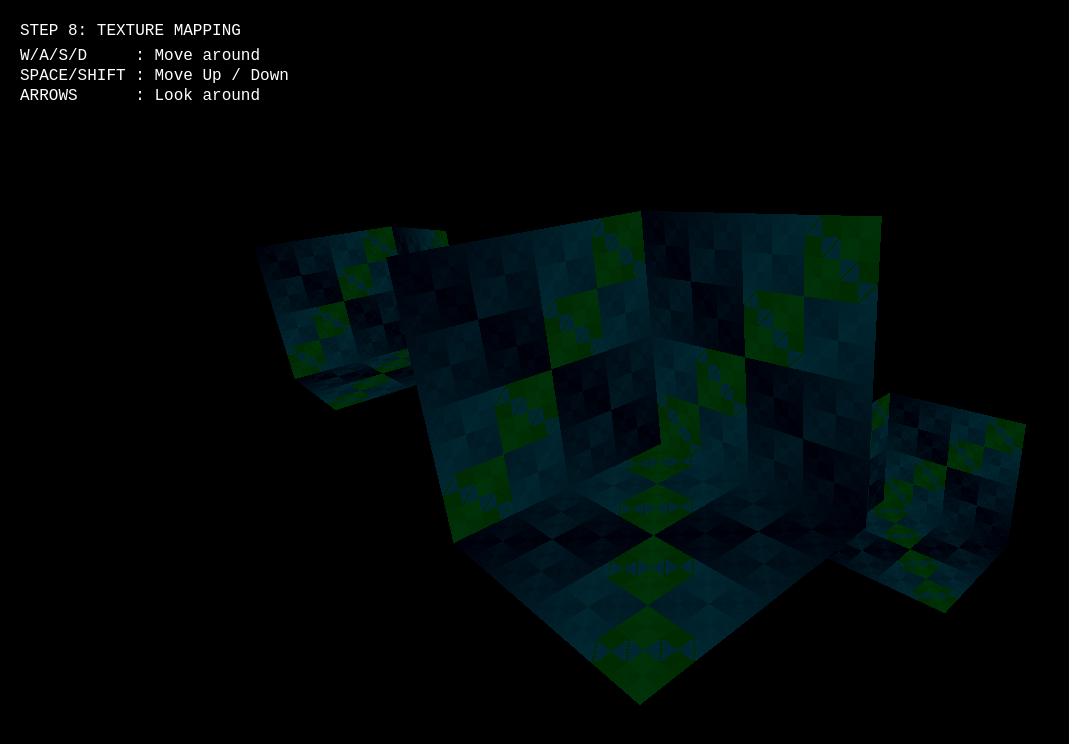
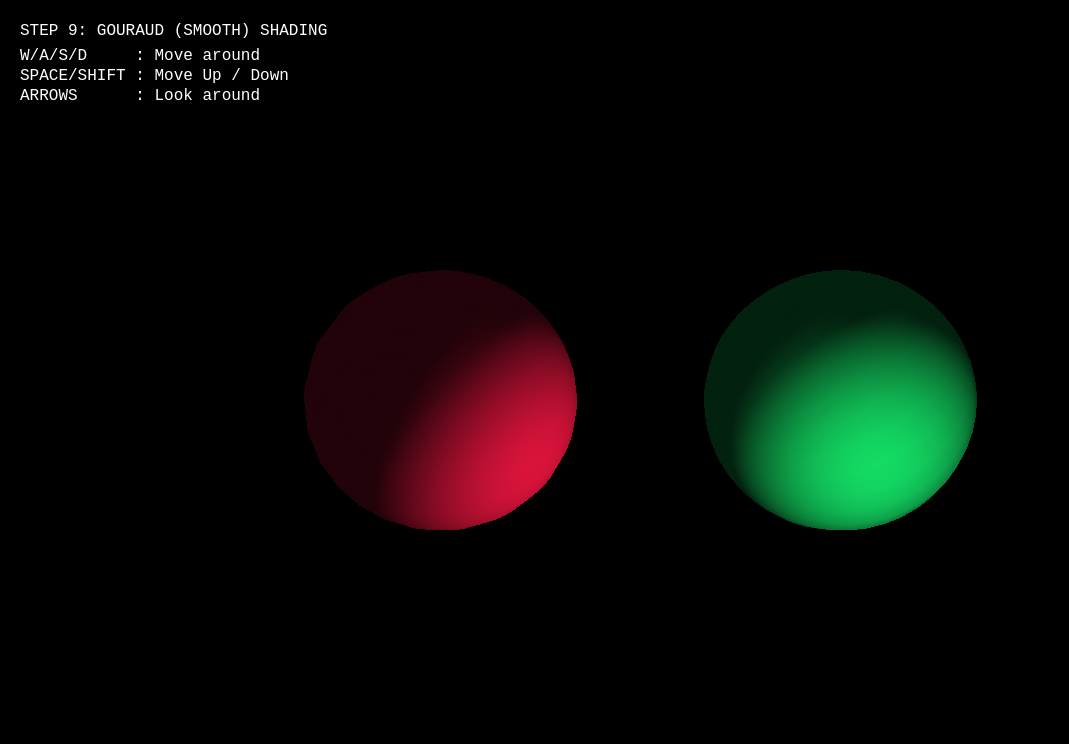
Before and after one commit to SkyPlay-Code/js-graphic-engine, a plain HTML site: page index.html in a window 1280 px wide. Shown: the whole page, without its empty margins (0-1069 px from the left). Drawn offline with Linux system fonts and the light colour scheme; animation ran at ten frames a second.

Commit message:
Step 9: Gouraud Shading & Procedural Geometry

```diff
--- a/index.html
+++ b/index.html
@@ -30,29 +30,12 @@
             zBuffer.fill(Infinity);
         }
 
-        // Little-endian RGBA packing
         function rgb(r, g, b) {
             return (255 << 24) | ((b & 255) << 16) | ((g & 255) << 8) | (r & 255);
         }
 
-        // --- TEXTURE GENERATION (NEW) ---
-        const texWidth = 256;
-        const texHeight = 256;
-        const texture = new Uint32Array(texWidth * texHeight);
-
-        // Generate a procedural XOR retro pattern
-        for (let y = 0; y < texHeight; y++) {
-            for (let x = 0; x < texWidth; x++) {
-                // A classic demo-scene math trick for a cool grid pattern
-                let c = (x ^ y) & 255;
-
-                // Make it a cyan-blueish color
-                texture[y * texWidth + x] = rgb(0, c, c + 50);
-            }
-        }
-
         // --- VECTOR MATH ENGINE ---
-        const sub = (a, b) => [a[0] - b[0], a[1] - b[1], a[2] - b[2]];
+        const sub = (a, b) =>[a[0] - b[0], a[1] - b[1], a[2] - b[2]];
         const dot = (a, b) => a[0] * b[0] + a[1] * b[1] + a[2] * b[2];
         const cross = (a, b) => [
             a[1] * b[2] - a[2] * b[1],
@@ -61,11 +44,12 @@
         ];
         const norm = (a) => {
             let len = Math.sqrt(a[0]*a[0] + a[1]*a[1] + a[2]*a[2]);
-            return len ? [a[0]/len, a[1]/len, a[2]/len] : [0, 0, 0];
+            return len ? [a[0]/len, a[1]/len, a[2]/len] :[0, 0, 0];
         };
 
-        // --- TEXTURE RASTERIZATION (NEW) ---
-        function fillTriangleTextured(x0, y0, z0, u0, v0, x1, y1, z1, u1, v1, x2, y2, z2, u2, v2, intensity) {
+        // --- GOURAUD RASTERIZATION (SMOOTH SHADING) ---
+        // Notice it now takes i0, i1, i2 (Lighting Intensity at each corner)
+        function fillTriangleGouraud(x0, y0, z0, i0, x1, y1, z1, i1, x2, y2, z2, i2, r, g, b) {
             let minX = Math.max(0, Math.floor(Math.min(x0, x1, x2)));
             let maxX = Math.min(width - 1, Math.ceil(Math.max(x0, x1, x2)));
             let minY = Math.max(0, Math.floor(Math.min(y0, y1, y2)));
@@ -76,11 +60,6 @@
 
             if (area === 0) return;
 
-            // PERSPECTIVE CORRECT MATH: Pre-divide UVs by Z at the vertices
-            let iz0 = 1/z0, iz1 = 1/z1, iz2 = 1/z2;
-            let uz0 = u0/z0, uz1 = u1/z1, uz2 = u2/z2;
-            let vz0 = v0/z0, vz1 = v1/z1, vz2 = v2/z2;
-
             for (let y = minY; y <= maxY; y++) {
                 for (let x = minX; x <= maxX; x++) {
                     let w0 = edge(x1, y1, x2, y2, x, y);
@@ -88,66 +67,74 @@
                     let w2 = edge(x0, y0, x1, y1, x, y);
 
                     if ((w0 >= 0 && w1 >= 0 && w2 >= 0) || (w0 <= 0 && w1 <= 0 && w2 <= 0)) {
+                        // Barycentric weights: How close is the pixel to each corner?
                         let alpha = w0 / area;
                         let beta = w1 / area;
                         let gamma = w2 / area;
 
-                        // Interpolate the Inverse Z
-                        let iz = iz0 * alpha + iz1 * beta + iz2 * gamma;
-                        let pixelZ = 1 / iz; // Reconstruct real Z
-
+                        let pixelZ = z0 * alpha + z1 * beta + z2 * gamma;
                         let index = y * width + x;
 
                         if (pixelZ < zBuffer[index]) {
                             zBuffer[index] = pixelZ;
 
-                            // Reconstruct Perspective-Correct U and V!
-                            let u = (uz0 * alpha + uz1 * beta + uz2 * gamma) * pixelZ;
-                            let v = (vz0 * alpha + vz1 * beta + vz2 * gamma) * pixelZ;
+                            // SMOOTH SHADING MAGIC:
+                            // Blend the 3 corner intensities smoothly across the surface!
+                            let intensity = i0 * alpha + i1 * beta + i2 * gamma;
 
-                            // Bitwise AND (& 255) ensures the texture wraps around if UV > 1.0
-                            let texX = Math.floor(u * texWidth) & 255;
-                            let texY = Math.floor(v * texHeight) & 255;
-
-                            // Sample the color from our texture buffer
-                            let texel = texture[texY * texWidth + texX];
-
-                            // Extract R, G, B from the texel, apply lighting intensity, and draw
-                            let r = (texel & 255) * intensity;
-                            let g = ((texel >> 8) & 255) * intensity;
-                            let b = ((texel >> 16) & 255) * intensity;
-
-                            buf32[index] = rgb(r, g, b);
+                            buf32[index] = rgb(r * intensity, g * intensity, b * intensity);
                         }
                     }
                 }
             }
         }
 
-        // --- 3D GEOMETRY: TEXTURED CUBE ---
-        // Format:[x, y, z, U, V]
-        const vertices = [
-            /* Front Face (z=-1) */[-1, -1, -1, 0, 0],[ 1, -1, -1, 1, 0], [ 1,  1, -1, 1, 1],[-1,  1, -1, 0, 1],
-            /* Back Face (z=1) */[ 1, -1,  1, 0, 0],[-1, -1,  1, 1, 0], [-1,  1,  1, 1, 1],[ 1,  1,  1, 0, 1],
-            /* Left Face (x=-1) */[-1, -1,  1, 0, 0],[-1, -1, -1, 1, 0], [-1,  1, -1, 1, 1],[-1,  1,  1, 0, 1],
-            /* Right Face (x=1) */[ 1, -1, -1, 0, 0],[ 1, -1,  1, 1, 0], [ 1,  1,  1, 1, 1],[ 1,  1, -1, 0, 1],
-            /* Top Face (y=1) */     [-1,  1, -1, 0, 0],[ 1,  1, -1, 1, 0], [ 1,  1,  1, 1, 1],[-1,  1,  1, 0, 1],
-            /* Bottom Face (y=-1) */ [-1, -1,  1, 0, 0],[ 1, -1,  1, 1, 0], [ 1, -1, -1, 1, 1],[-1, -1, -1, 0, 1]
-        ];
+        // --- PROCEDURAL GEOMETRY: THE SPHERE ---
+        const vertices = [];
+        const normals = [];
+        const faces =[];
+        const latBands = 24; // Latitude resolution
+        const lonBands = 24; // Longitude resolution
 
-        const faces =[
-            [0, 1, 2], [0, 2, 3],       // Front[4, 5, 6], [4, 6, 7],       // Back[8, 9, 10], [8, 10, 11],    // Left
-            [12, 13, 14], [12, 14, 15], // Right
-            [16, 17, 18],[16, 18, 19], // Top
-            [20, 21, 22],[20, 22, 23]  // Bottom
-        ];
+        // Generate vertices using spherical trigonometry
+        for (let lat = 0; lat <= latBands; lat++) {
+            let theta = lat * Math.PI / latBands;
+            let sinTheta = Math.sin(theta);
+            let cosTheta = Math.cos(theta);
+
+            for (let lon = 0; lon <= lonBands; lon++) {
+                let phi = lon * 2 * Math.PI / lonBands;
+                let sinPhi = Math.sin(phi);
+                let cosPhi = Math.cos(phi);
+
+                let x = cosPhi * sinTheta;
+                let y = cosTheta;
+                let z = sinPhi * sinTheta;
+
+                vertices.push([x, y, z]);
+
+                // For a perfect sphere at (0,0,0), the Normal Vector
+                // is exactly the same as the Vertex Coordinates!
+                normals.push([x, y, z]);
+            }
+        }
+
+        // Connect the vertices into triangles
+        for (let lat = 0; lat < latBands; lat++) {
+            for (let lon = 0; lon < lonBands; lon++) {
+                let first = (lat * (lonBands + 1)) + lon;
+                let second = first + lonBands + 1;
+                faces.push([first, second, first + 1]);
+                faces.push([second, second + 1, first + 1]);
+            }
+        }
 
         // --- CAMERA & INPUT ---
         const keys = {};
         window.addEventListener('keydown', e => keys[e.code] = true);
         window.addEventListener('keyup', e => keys[e.code] = false);
 
-        let camera = { x: 0, y: 0, z: -8, yaw: 0, pitch: 0 };
+        let camera = { x: 0, y: 0, z: -10, yaw: 0, pitch: 0 };
 
         function updateCamera(dt) {
             const moveSpeed = 8 * dt; const turnSpeed = 2 * dt;
@@ -185,14 +172,12 @@
 
         // --- SCENE SETUP ---
         const scene =[
-            { x: 0, y: 0, z: 0, scale: 2.0 },
-            { x: -6, y: -2, z: 6, scale: 1.5 },
-            { x: 6, y: 2, z: 6, scale: 1.5 },
-            { x: -6, y: 2, z: -6, scale: 1.5 },
-            { x: 6, y: -2, z: -6, scale: 1.5 }
+            { x: -3, y: 0, z: 0, scale: 2.0, color:[220, 20, 60] },  // Ruby Red
+            { x: 3, y: 0, z: 0, scale: 2.0, color:[20, 220, 100] }  // Emerald Green
         ];
 
-        const lightDirWorld = norm([-1, -1, -1]);
+        // Light pointing down and into the screen
+        const lightDir = norm([-1, -1, -1]);
 
         // --- RENDER LOOP ---
         let lastTime = 0; let time = 0;
@@ -208,55 +193,58 @@
             const cx = width / 2; const cy = height / 2;
             const fov = Math.min(width, height) * 0.8;
 
-            // Apply camera rotation to the sun
-            let cosY = Math.cos(-camera.yaw), sinY = Math.sin(-camera.yaw);
-            let lrx = lightDirWorld[0] * cosY + lightDirWorld[2] * sinY;
-            let lrz = -lightDirWorld[0] * sinY + lightDirWorld[2] * cosY;
-            let cosX = Math.cos(-camera.pitch), sinX = Math.sin(-camera.pitch);
-            let lry = lightDirWorld[1] * cosX - lrz * sinX;
-            let lfz = lightDirWorld[1] * sinX + lrz * cosX;
-            let viewLightDir = norm([lrx, lry, lfz]);
+            for (let obj of scene) {
+                const viewVertices = [];
+                const vertexIntensities =[]; // Store lighting per vertex!
 
-            for (let obj of scene) {
-                const transformedVertices =[];
+                // 1. Process all vertices AND their normals
+                for (let i = 0; i < vertices.length; i++) {
+                    let [x, y, z] = vertices[i];
+                    let [nx, ny, nz] = normals[i];
 
-                // 1. Transform Vertices
-                for (let i = 0; i < vertices.length; i++) {
-                    let [x, y, z, u, v] = vertices[i];
-                    let [lx, ly, lz] = rotate3D(x * obj.scale, y * obj.scale, z * obj.scale, time * 0.5, time * 1.2, time * 0.3);
+                    // Rotate position and normal
+                    let rotP = time * 0.5, rotY = time * 0.8, rotR = time * 0.3;
+                    let [lx, ly, lz] = rotate3D(x * obj.scale, y * obj.scale, z * obj.scale, rotP, rotY, rotR);
+                    let [worldNx, worldNy, worldNz] = rotate3D(nx, ny, nz, rotP, rotY, rotR);
+
+                    // Apply Camera to Position
                     let [vx, vy, vz] = applyCamera(lx + obj.x, ly + obj.y, lz + obj.z);
+                    viewVertices.push([vx, vy, vz]);
 
-                    // Store U and V in the array too!
-                    transformedVertices.push([vx, vy, vz, u, v]);
+                    // Calculate Lighting INTENSITY AT THIS SPECIFIC VERTEX (World Space)
+                    let intensity = dot([worldNx, worldNy, worldNz], [-lightDir[0], -lightDir[1], -lightDir[2]]);
+                    // Clamp it so shadows aren't pitch black (0.15 Ambient Light)
+                    vertexIntensities.push(Math.max(0.15, Math.min(1.0, intensity)));
                 }
 
-                // 2. Process Faces
+                // 2. Draw faces
                 for (let i = 0; i < faces.length; i++) {
                     const [v1, v2, v3] = faces[i];
-                    let p1 = transformedVertices[v1], p2 = transformedVertices[v2], p3 = transformedVertices[v3];
+                    let p1 = viewVertices[v1], p2 = viewVertices[v2], p3 = viewVertices[v3];
 
                     // Near Plane Clipping
                     if (p1[2] < 0.1 || p2[2] < 0.1 || p3[2] < 0.1) continue;
 
                     // Backface Culling
-                    let normal = norm(cross(sub(p2, p1), sub(p3, p1)));
-                    if (dot(normal, p1) > 0) continue;
-
-                    // Lighting
-                    let intensity = dot(normal, [-viewLightDir[0], -viewLightDir[1], -viewLightDir[2]]);
-                    intensity = Math.max(0.2, Math.min(1.0, intensity)); // Shadows down to 20%
+                    let faceNormal = norm(cross(sub(p2, p1), sub(p3, p1)));
+                    if (dot(faceNormal, p1) > 0) continue;
 
                     // Projection
                     let x0 = (p1[0] / p1[2]) * fov + cx, y0 = (p1[1] / p1[2]) * fov + cy;
                     let x1 = (p2[0] / p2[2]) * fov + cx, y1 = (p2[1] / p2[2]) * fov + cy;
                     let x2 = (p3[0] / p3[2]) * fov + cx, y2 = (p3[1] / p3[2]) * fov + cy;
 
-                    // Draw Triangle WITH U, V mapping
-                    fillTriangleTextured(
-                        x0, y0, p1[2], p1[3], p1[4],
-                        x1, y1, p2[2], p2[3], p2[4],
-                        x2, y2, p3[2], p3[3], p3[4],
-                        intensity
+                    // Grab the pre-calculated light intensities for the 3 corners
+                    let i0 = vertexIntensities[v1];
+                    let i1 = vertexIntensities[v2];
+                    let i2 = vertexIntensities[v3];
+
+                    // Draw Smooth Triangle
+                    fillTriangleGouraud(
+                        x0, y0, p1[2], i0,
+                        x1, y1, p2[2], i1,
+                        x2, y2, p3[2], i2,
+                        obj.color[0], obj.color[1], obj.color[2]
                     );
                 }
             }
@@ -266,7 +254,7 @@
             // UI Text
             ctx.fillStyle = "rgba(0, 0, 0, 0.7)"; ctx.fillRect(10, 10, 360, 110);
             ctx.fillStyle = "white"; ctx.font = "16px monospace";
-            ctx.fillText("STEP 8: TEXTURE MAPPING", 20, 35);
+            ctx.fillText("STEP 9: GOURAUD (SMOOTH) SHADING", 20, 35);
             ctx.fillText("W/A/S/D     : Move around", 20, 60);
             ctx.fillText("SPACE/SHIFT : Move Up / Down", 20, 80);
             ctx.fillText("ARROWS      : Look around", 20, 100);
```
